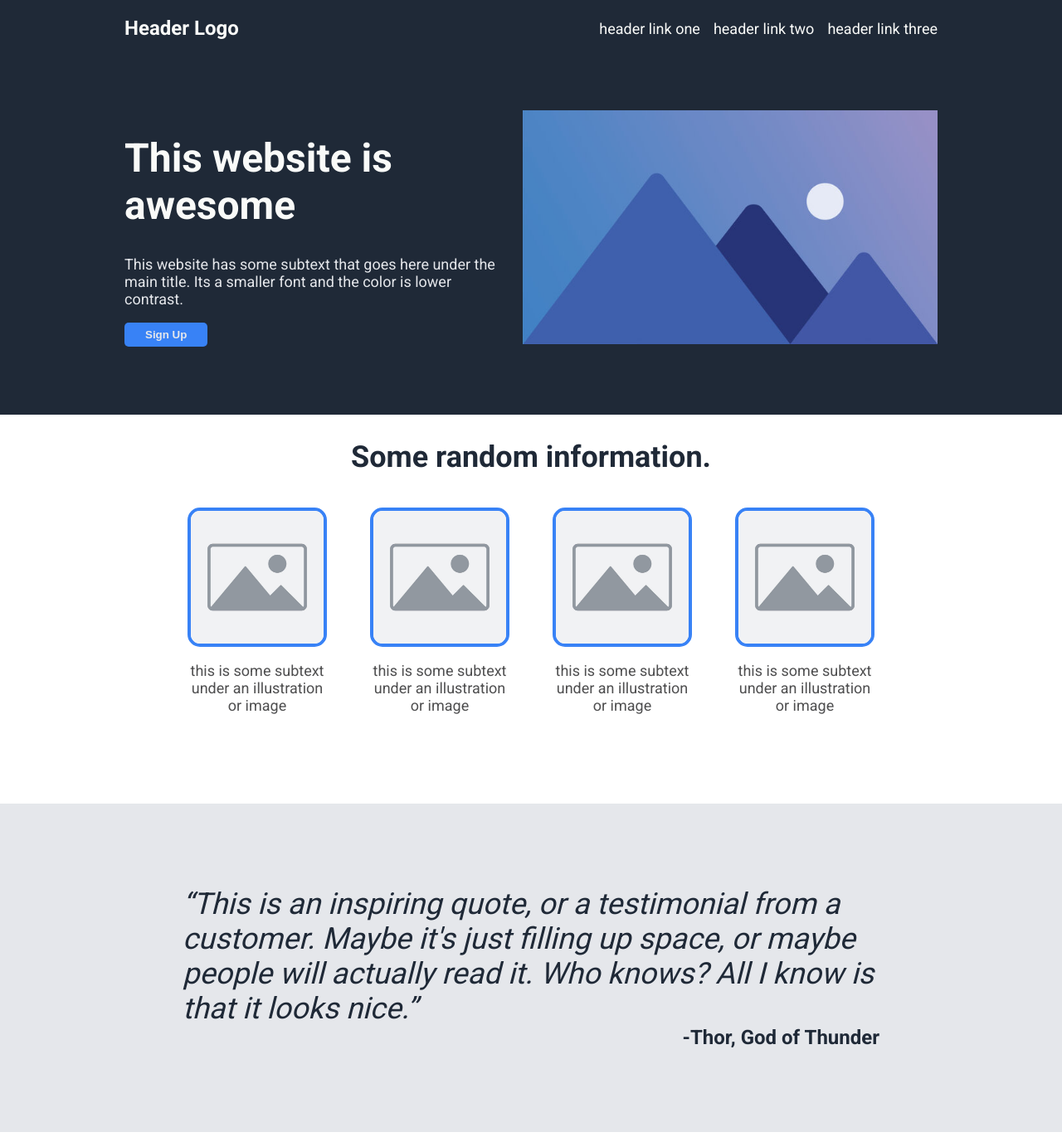
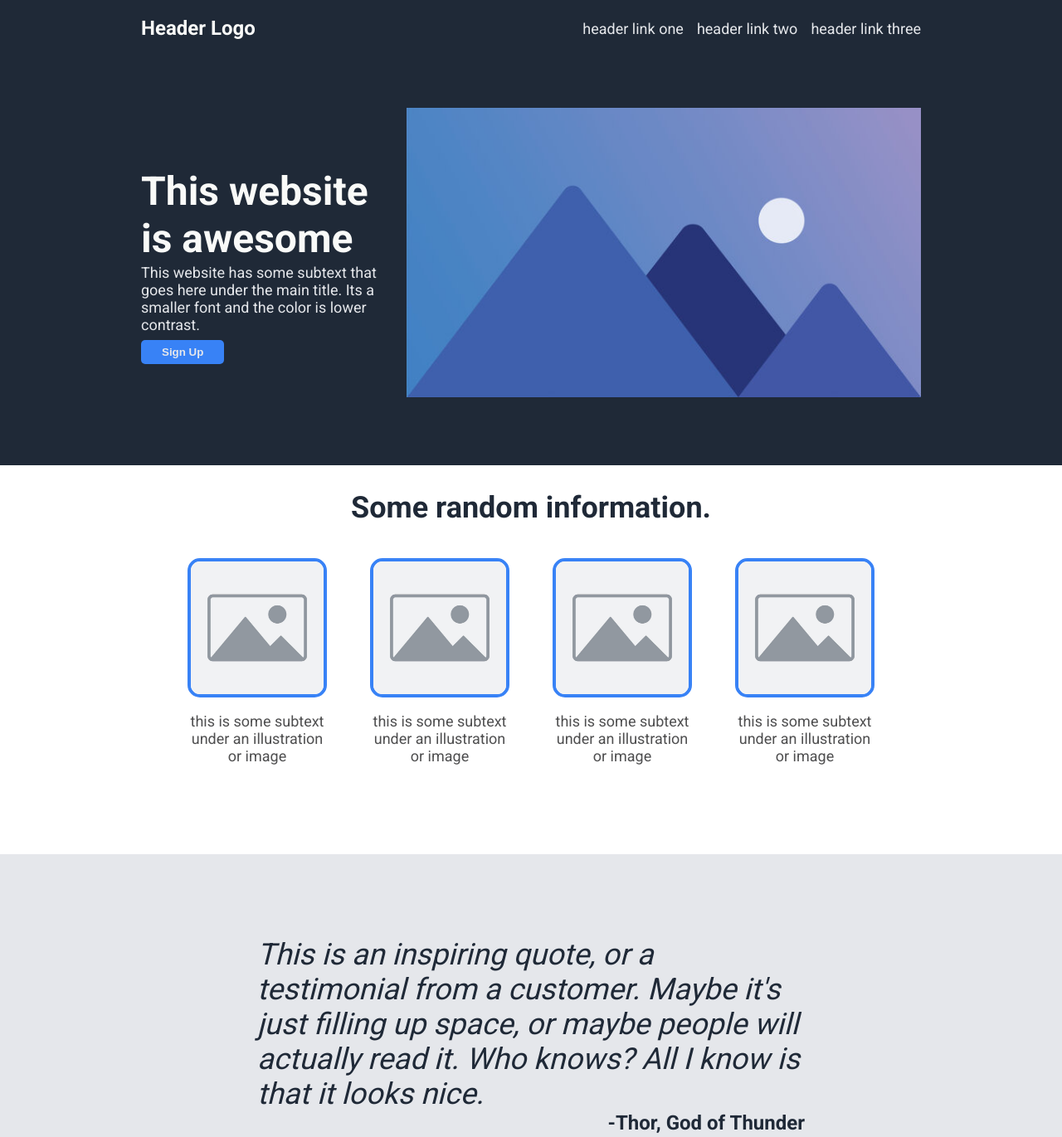
Before and after one commit to AshinKhalam/the-odin-project-flexbox-assignment, a plain HTML site: page index.html in a window 1280 px wide. Shown: the top 1371 px of the page at 83% size. Drawn offline with Linux system fonts and the light colour scheme.

Commit message:
small changes to style.css

```diff
--- a/index.html
+++ b/index.html
@@ -54,7 +54,7 @@
     </div>
 
     <div class="quote">
-        <h2>“This is an inspiring quote, or a testimonial from a customer. Maybe it's just filling up space, or maybe people will actually read it. Who knows? All I know is that it looks nice.”</h2>
+        <h2>This is an inspiring quote, or a testimonial from a customer. Maybe it's just filling up space, or maybe people will actually read it. Who knows? All I know is that it looks nice.</h2>
         <p>-Thor, God of Thunder</p>
     </div>
 
--- a/style.css
+++ b/style.css
@@ -24,7 +24,7 @@ button{
     display: flex;
     justify-content: space-between;
     align-items: center;
-    margin: 10px 150px;
+    margin: 10px 170px;
 }
 
 .logo{
@@ -47,7 +47,7 @@ button{
 }
 .header-links a{
     text-decoration:none;
-    color: #F9FAF8;
+    color: #E5E7EB;
 }
 
 /* ------------------BODY1------------------ */
@@ -59,7 +59,7 @@ button{
     justify-content: space-between;
     align-items: center;
     flex:auto;
-    margin: 72px 150px;
+    margin: 72px 170px;
 
 }
 
@@ -68,12 +68,18 @@ button{
     font-size: 48px;
     color: #F9FAF8;
     font-weight: 900;
+    margin-bottom: 0px;
+}
+.body1 p{
+    margin-top: 2px;
+    margin-bottom: 8px;
+
 }
 
 
 
 .body1 img{
-    width: 500px;
+    width: 620px;
     height: auto;
     padding-left: 20px;
 }
@@ -135,16 +141,16 @@ button{
 .quote h2{
     font-size: 36px;
     color: #1F2937;
-    font-weight: 300;
+    font-weight: 100;
     font-style: italic;
-    margin: 100px 220px 0;
+    margin: 100px 310px 0;
 }
 .quote p{
     color: #1F2937;
     font-size: 24px;
     font-weight: 900;
     text-align: end;
-    margin: 0 220px 100px;
+    margin: 0 310px 100px;
 }
 
 /* ----------------Body3---------------- */
@@ -167,7 +173,7 @@ button{
 }
 
 .signup-container{
-    margin: 90px 130px;
+    margin: 100px 170px;
     background-color: #3882F6;
     color: #E5E7EB;
     border-radius: 7px;
@@ -177,7 +183,7 @@ button{
 }
 
 .container-text{
-    margin: 10px 0;
+    margin: 30px 0;
 }
 
 /* --------------FOOTER-------------- */
```
